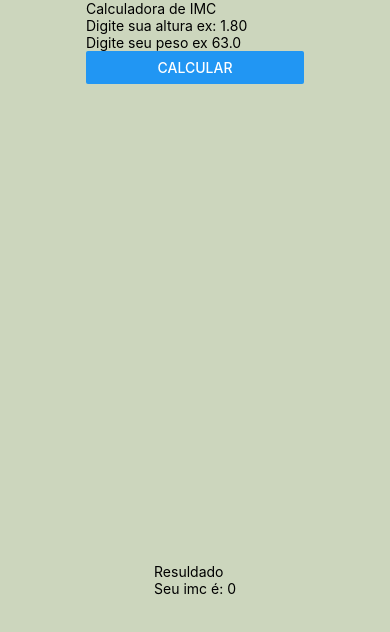
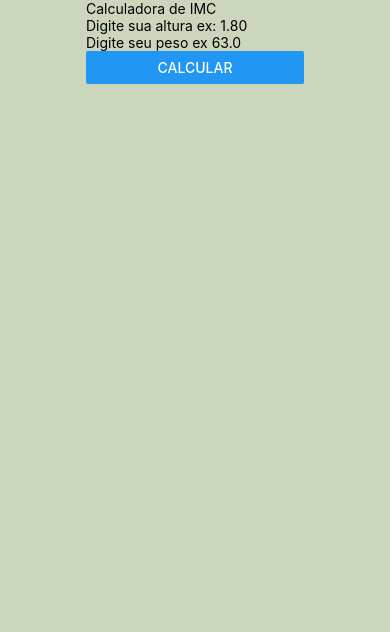
Before and after one commit to dejair8005/IMC, a React Native app: screen / in a window 390 px wide. Shown: the top 632 px of the page. Built offline with nearby package versions, Linux system fonts and the light colour scheme.

Commit message:
alteraçao renderização condicional

```diff
--- a/App.js
+++ b/App.js
@@ -44,7 +44,7 @@ export default function App() {
 
       </View>
 
-
+      {imc !== 0?
       <View style={{flex:1}}>
         <Text>Resuldado</Text>
 
@@ -54,6 +54,7 @@ export default function App() {
         </Text>
 
       </View>
+      : false}
     </View>
 
   );
```
